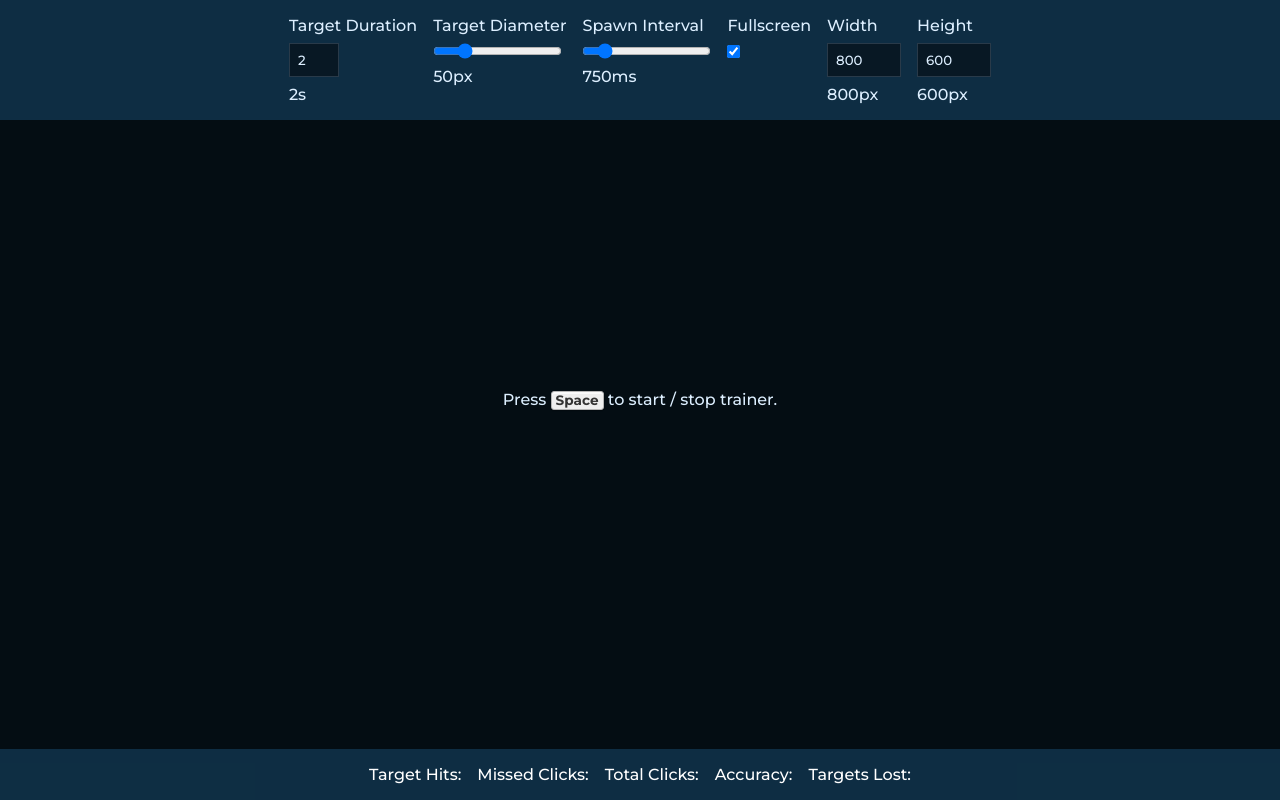
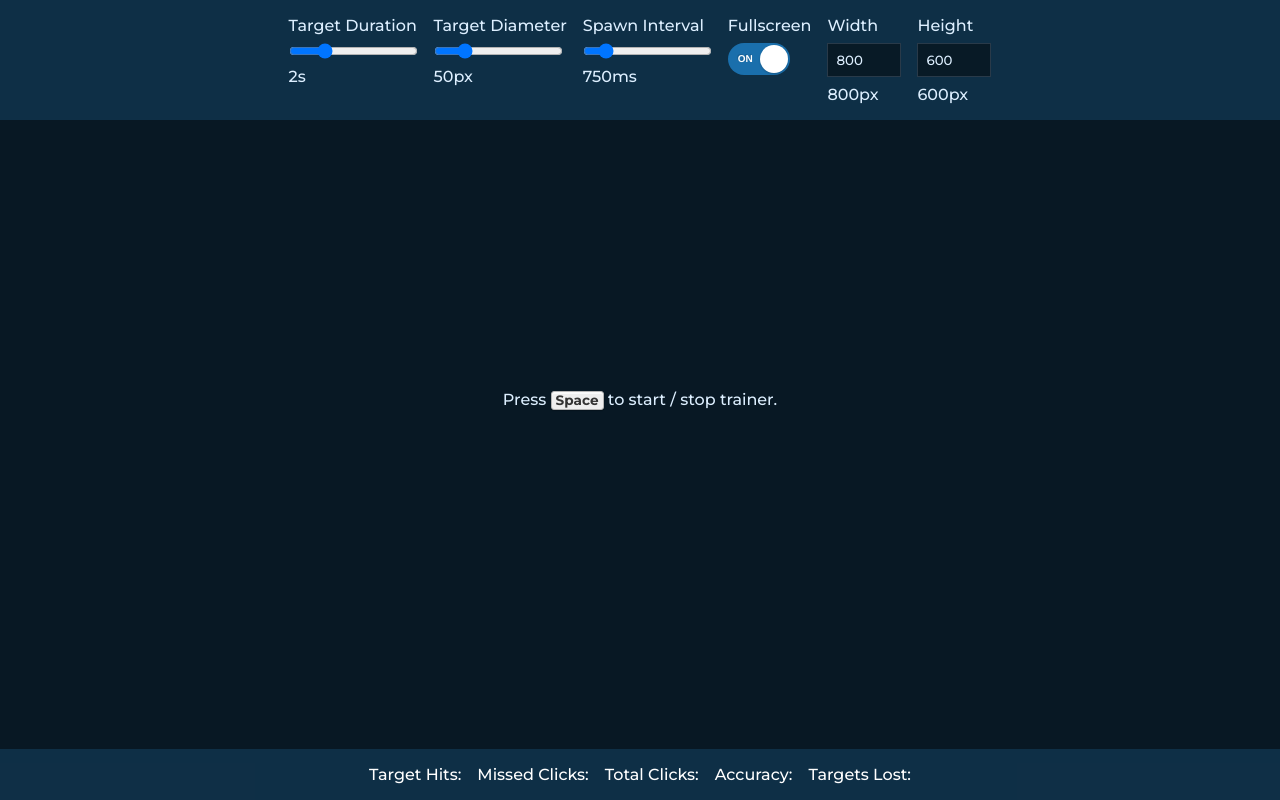
Before and after one commit to ChristianDBrooks/aim-trainer, a website: page index.html in a window 1280 px wide. Drawn offline with Linux system fonts and the light colour scheme.

Commit message:
added toggle switch for checkbox

```diff
--- a/index.html
+++ b/index.html
@@ -4,19 +4,33 @@
     <meta charset="UTF-8" />
     <meta http-equiv="X-UA-Compatible" content="IE=edge" />
     <meta name="viewport" content="width=device-width, initial-scale=1.0" />
-    <title>Aim Trainer</title>
+    <title>Christian Brooks | Aim Trainer</title>
     <link rel="stylesheet" href="style.css" />
-    <link rel="apple-touch-icon" sizes="180x180" href="/icons/apple-touch-icon.png">
-    <link rel="icon" type="image/png" sizes="32x32" href="/icons/favicon-32x32.png">
-    <link rel="icon" type="image/png" sizes="16x16" href="/icons/favicon-16x16.png">
-    <link rel="manifest" href="/icons/site.webmanifest">
-    <link rel="mask-icon" href="/icons/safari-pinned-tab.svg" color="#5bbad5">
-    <link rel="shortcut icon" href="/icons/favicon.ico">
-    <meta name="msapplication-TileColor" content="#00aba9">
-    <meta name="msapplication-config" content="/icons/browserconfig.xml">
-    <meta name="theme-color" content="#ffffff">
+    <link
+      rel="apple-touch-icon"
+      sizes="180x180"
+      href="/icons/apple-touch-icon.png"
+    />
+    <link
+      rel="icon"
+      type="image/png"
+      sizes="32x32"
+      href="/icons/favicon-32x32.png"
+    />
+    <link
+      rel="icon"
+      type="image/png"
+      sizes="16x16"
+      href="/icons/favicon-16x16.png"
+    />
+    <link rel="manifest" href="/icons/site.webmanifest" />
+    <link rel="mask-icon" href="/icons/safari-pinned-tab.svg" color="#5bbad5" />
+    <link rel="shortcut icon" href="/icons/favicon.ico" />
+    <meta name="msapplication-TileColor" content="#00aba9" />
+    <meta name="msapplication-config" content="/icons/browserconfig.xml" />
+    <meta name="theme-color" content="#ffffff" />
     <style>
-      @import url('https://fonts.googleapis.com/css2?family=Open+Sans:wght@500&display=swap');
+      @import url("https://fonts.googleapis.com/css2?family=Open+Sans:wght@500&display=swap");
     </style>
   </head>
   <body>
@@ -24,7 +38,7 @@
       <div id="controls-layout">
         <div class="control">
           <p>Target Duration</p>
-          <input id="targetDuration" type="number" value="2" min="1" max="5" />
+          <input id="targetDuration" type="range" value="2" min="1" max="5" />
           <div id="targetDurationOut">2s</div>
         </div>
         <div class="control">
@@ -51,7 +65,7 @@
         </div>
         <div class="control">
           <p>Fullscreen</p>
-          <input id="fullscreen" type="checkbox" id="fullscreen" checked>
+          <input id="fullscreen" class="toggle" type="checkbox" checked />
         </div>
         <div class="control">
           <p>Width</p>
@@ -85,7 +99,9 @@
       <p>Targets Lost: <span id="targetsLost"></span></p>
     </div>
     <div id="screen">
-      <div id="overlay"><p>Press <kbd>Space</kbd> to start / stop trainer.</p></div>
+      <div id="overlay">
+        <p>Press <kbd>Space</kbd> to start / stop trainer.</p>
+      </div>
       <div id="target-container"></div>
     </div>
     <script src="index.js"></script>
--- a/style.css
+++ b/style.css
@@ -14,7 +14,9 @@
 html {
   box-sizing: border-box;
 }
-*, *:before, *:after {
+*,
+*:before,
+*:after {
   box-sizing: inherit;
 }
 
@@ -98,13 +100,62 @@ textarea {
   outline: none;
 }
 
+.toggle {
+  -webkit-appearance: none;
+  -moz-appearance: none;
+  appearance: none;
+  width: 62px;
+  height: 32px;
+  display: inline-block;
+  position: relative;
+  border-radius: 50px;
+  overflow: hidden;
+  outline: none;
+  border: none;
+  cursor: pointer;
+  background-color: #707070;
+  transition: background-color ease 0.3s;
+}
+
+.toggle:before {
+  content: "on off";
+  display: block;
+  position: absolute;
+  z-index: 2;
+  width: 28px;
+  height: 28px;
+  background: #fff;
+  left: 2px;
+  top: 2px;
+  border-radius: 50%;
+  font: 10px/28px Helvetica;
+  text-transform: uppercase;
+  font-weight: bold;
+  text-indent: -22px;
+  word-spacing: 37px;
+  color: #fff;
+  text-shadow: -1px -1px rgba(0, 0, 0, 0.15);
+  white-space: nowrap;
+  box-shadow: 0 1px 2px rgba(0, 0, 0, 0.2);
+  transition: all cubic-bezier(0.3, 1.5, 0.7, 1) 0.3s;
+}
+
+.toggle:checked {
+  background-color: #1a6fac;
+}
+
+.toggle:checked:before {
+  left: 32px;
+}
+
 /* === THEME END === */
 
 /* ========== CUSTOM STYLING ============ */
 
-html, body {
+html,
+body {
   width: 100%;
-  height: 100%
+  height: 100%;
 }
 
 body {
@@ -124,6 +175,7 @@ body {
   display: flex;
   justify-content: center;
   align-items: center;
+  background: #081824;
 }
 
 #target-container {
@@ -148,7 +200,8 @@ body {
   justify-content: center;
 }
 
-#targetHits, #accuracy {
+#targetHits,
+#accuracy {
   color: #00b887;
 }
 
@@ -185,30 +238,31 @@ body {
 
 .control > p {
   margin: 0;
-  margin-bottom: .5rem;
+  margin-bottom: 0.5rem;
 }
 
 .control input {
   margin: 0;
-  margin-bottom: .5rem;
+  margin-bottom: 0.5rem;
 }
 
 kbd {
   background-color: #eee;
   border-radius: 3px;
   border: 1px solid #b4b4b4;
-  box-shadow: 0 1px 1px rgba(0, 0, 0, .2), 0 2px 0 0 rgba(255, 255, 255, .7) inset;
+  box-shadow: 0 1px 1px rgba(0, 0, 0, 0.2),
+    0 2px 0 0 rgba(255, 255, 255, 0.7) inset;
   color: #333;
   display: inline-block;
-  font-size: .85em;
+  font-size: 0.85em;
   font-weight: 700;
   line-height: 1;
   padding: 2px 4px;
   white-space: nowrap;
- }
+}
 
 button {
-  font-family: 'Open Sans', sans-serif;
+  font-family: "Open Sans", sans-serif;
   font-weight: 500;
 }
 
```
